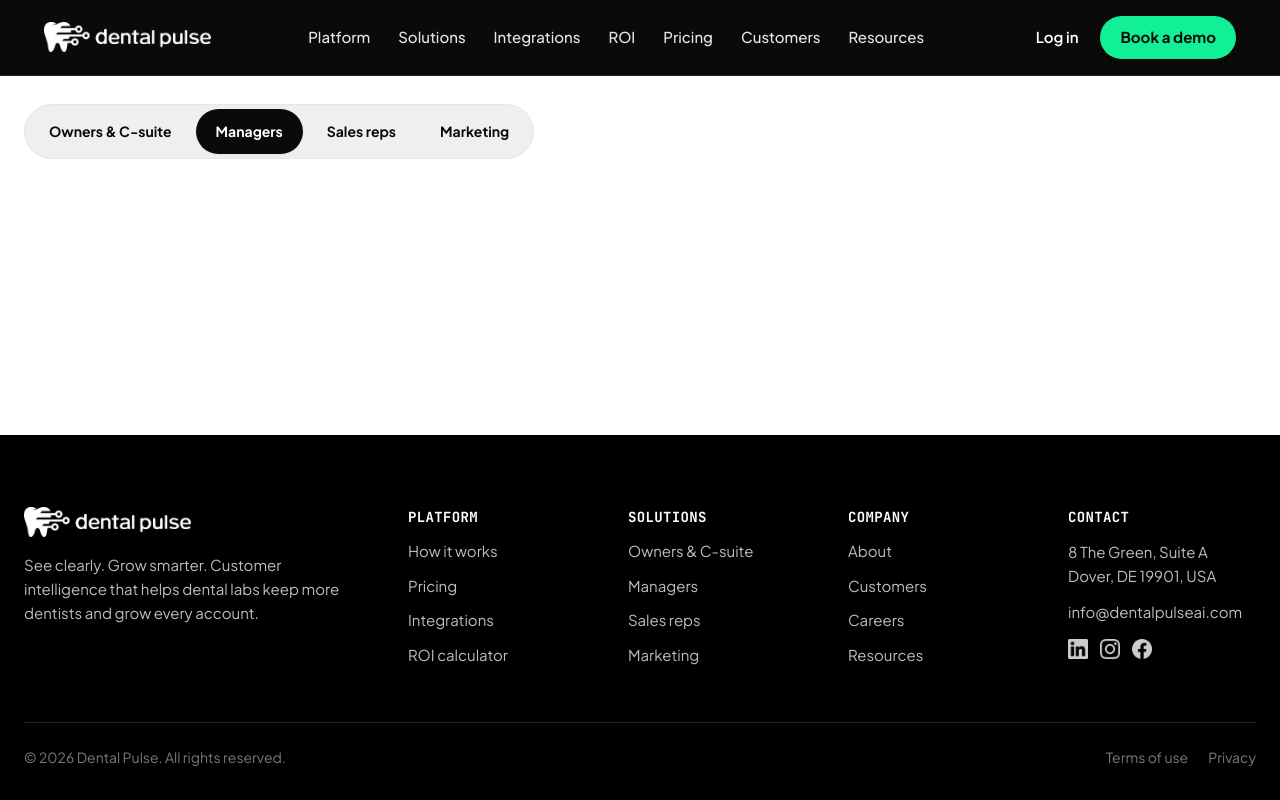
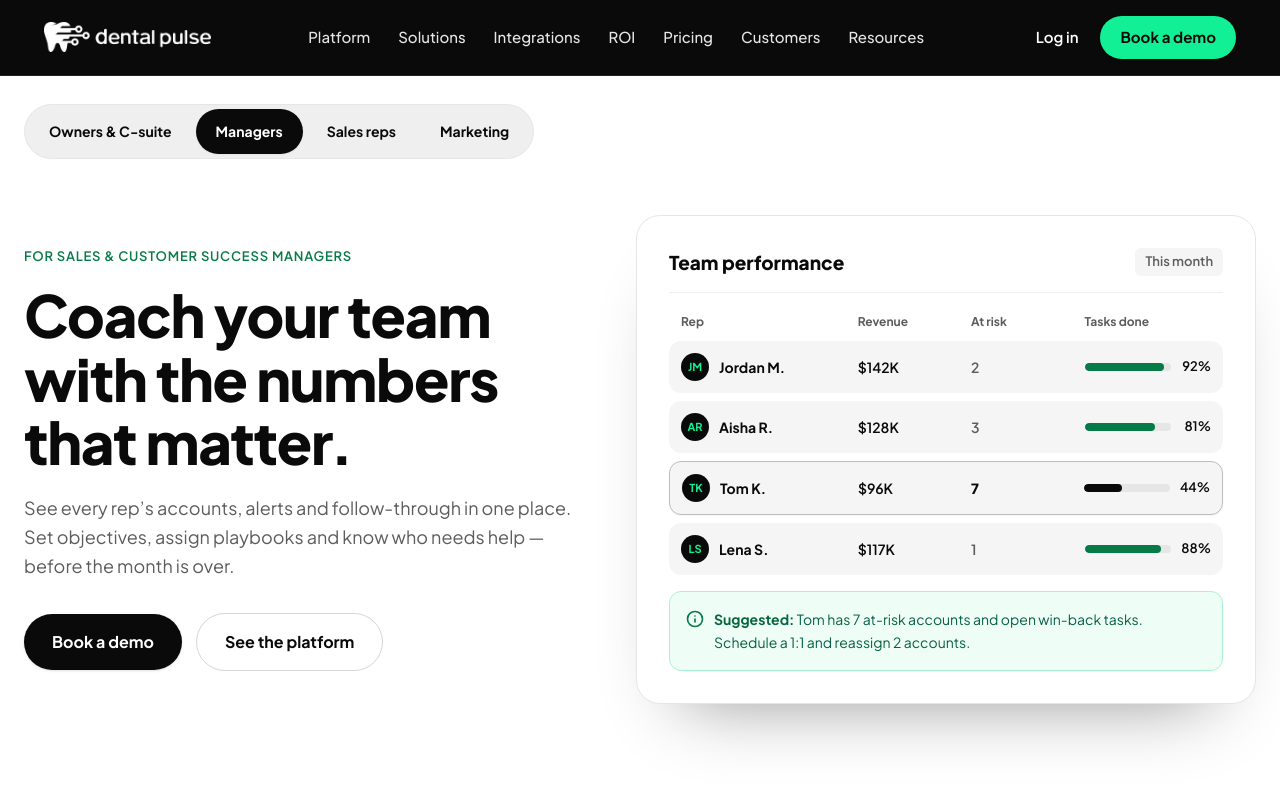
Before and after one commit to dentalPulse/dentalpulse-website, a Next.js app: page /solutions/managers in a window 1280 px wide. Shown: the top 800 px of the page. Built offline with nearby package versions, Linux system fonts and the light colour scheme.

Commit message:
feat(solutions): implement Phase 2 Managers Hero and Team Performance Card

```diff
--- a/src/app/solutions/managers/page.tsx
+++ b/src/app/solutions/managers/page.tsx
@@ -2,6 +2,7 @@ import type { Metadata } from 'next';
 import { Header } from '@/components/layout/Header';
 import { Footer } from '@/components/layout/Footer';
 import { SolutionsRoleNav } from '@/components/solutions/SolutionsRoleNav';
+import { ManagersHero } from '@/components/solutions/managers/ManagersHero';
 
 export const metadata: Metadata = {
   title: 'Solutions for Sales & CS Managers | DentalPulse',
@@ -21,7 +22,7 @@ export default function ManagersPage() {
       <Header />
       <div className="flex-1 w-full flex flex-col">
         <SolutionsRoleNav activeRole="managers" />
-        {/* Managers sections will be assembled in subsequent phases */}
+        <ManagersHero />
       </div>
       <Footer />
     </main>
--- /dev/null
+++ b/src/components/solutions/managers/ManagersHero.tsx
@@ -0,0 +1,164 @@
+import React from 'react';
+import Link from 'next/link';
+
+export function ManagersHero() {
+  const reps = [
+    {
+      initials: 'JM',
+      name: 'Jordan M.',
+      revenue: '$142K',
+      atRisk: '2',
+      tasksDone: '92%',
+      tasksWidth: '92%',
+      barColor: 'bg-[#067A47]',
+      isWarning: false,
+    },
+    {
+      initials: 'AR',
+      name: 'Aisha R.',
+      revenue: '$128K',
+      atRisk: '3',
+      tasksDone: '81%',
+      tasksWidth: '81%',
+      barColor: 'bg-[#067A47]',
+      isWarning: false,
+    },
+    {
+      initials: 'TK',
+      name: 'Tom K.',
+      revenue: '$96K',
+      atRisk: '7',
+      tasksDone: '44%',
+      tasksWidth: '44%',
+      barColor: 'bg-[#0A0A0A]',
+      isWarning: true,
+    },
+    {
+      initials: 'LS',
+      name: 'Lena S.',
+      revenue: '$117K',
+      atRisk: '1',
+      tasksDone: '88%',
+      tasksWidth: '88%',
+      barColor: 'bg-[#067A47]',
+      isWarning: false,
+    },
+  ];
+
+  return (
+    <section className="w-full bg-white pt-10 sm:pt-14 pb-18 sm:pb-24 px-6">
+      <div className="max-w-[1240px] mx-auto flex flex-col lg:flex-row gap-12 lg:gap-14 items-center justify-between">
+        {/* Left Column: Manager Narrative */}
+        <div className="flex-1 max-w-[560px]">
+          <p className="m-0 mb-4 font-mono text-[13px] font-semibold text-[#067A47] tracking-[0.06em] uppercase">
+            FOR SALES &amp; CUSTOMER SUCCESS MANAGERS
+          </p>
+          <h1 className="m-0 text-[38px] sm:text-[48px] lg:text-[58px] font-extrabold leading-[1.04] tracking-[-0.035em] text-[#0A0A0A]">
+            Coach your team with the numbers that matter.
+          </h1>
+          <p className="mt-5 text-[17px] sm:text-[18px] leading-[1.6] text-[#5C5C5C]">
+            See every rep’s accounts, alerts and follow-through in one place. Set objectives, assign playbooks and know who needs help — before the month is over.
+          </p>
+
+          <div className="flex flex-wrap items-center gap-3.5 mt-8">
+            <a
+              href="https://app.dentalpulseai.com"
+              className="inline-flex items-center justify-center bg-[#0A0A0A] text-white text-[15px] sm:text-[16px] font-bold px-7 py-3.5 sm:py-4 rounded-full hover:bg-[#222222] transition-colors shadow-sm"
+            >
+              Book a demo
+            </a>
+            <Link
+              href="/platform"
+              className="inline-flex items-center justify-center border border-[#D6D6D6] bg-white text-[#0A0A0A] text-[15px] sm:text-[16px] font-bold px-7 py-3.5 sm:py-4 rounded-full hover:bg-[#F5F5F5] transition-colors"
+            >
+              See the platform
+            </Link>
+          </div>
+        </div>
+
+        {/* Right Column: Code-Rendered Team Performance Table Card */}
+        <div className="flex-[1.15] w-full max-w-[620px]">
+          <div
+            role="region"
+            aria-label="Team performance table comparing four reps on revenue, at-risk accounts, and tasks completed"
+            className="bg-white border border-[#E6E6E6] rounded-[24px] p-6 sm:p-7 md:p-8 shadow-[0_40px_70px_-45px_rgba(0,0,0,0.45)] text-[#0A0A0A] overflow-x-auto"
+          >
+            {/* Table Header Row */}
+            <div className="flex items-center justify-between pb-4 border-b border-[#F0F0F0]">
+              <span className="text-[18px] sm:text-[19px] font-extrabold text-[#0A0A0A]">
+                Team performance
+              </span>
+              <span className="text-[12px] sm:text-[13px] text-[#5C5C5C] font-semibold bg-[#F5F5F5] px-2.5 py-1 rounded-md">
+                This month
+              </span>
+            </div>
+
+            {/* Column Labels */}
+            <div className="grid grid-cols-[1.6fr_1fr_1fr_1.2fr] gap-2 mt-5 text-[12px] font-bold text-[#5C5C5C] px-3 min-w-[460px]">
+              <span>Rep</span>
+              <span>Revenue</span>
+              <span>At risk</span>
+              <span>Tasks done</span>
+            </div>
+
+            {/* Rep Rows */}
+            <div className="flex flex-col gap-2 mt-2.5 min-w-[460px]">
+              {reps.map((rep) => (
+                <div
+                  key={rep.name}
+                  className={`grid grid-cols-[1.6fr_1fr_1fr_1.2fr] gap-2 items-center p-3 rounded-[12px] bg-[#F5F5F5] text-[14px] ${
+                    rep.isWarning ? 'border border-[#BDBDBD] shadow-xs' : ''
+                  }`}
+                >
+                  {/* Rep Name & Avatar */}
+                  <span className="flex items-center gap-2.5">
+                    <span className="w-7 h-7 rounded-full bg-[#0A0A0A] text-[#12F095] flex items-center justify-center text-[11px] font-bold shrink-0">
+                      {rep.initials}
+                    </span>
+                    <b className="text-[#0A0A0A] font-bold truncate">{rep.name}</b>
+                  </span>
+
+                  {/* Revenue */}
+                  <span className="font-semibold text-[#0A0A0A]">{rep.revenue}</span>
+
+                  {/* At Risk */}
+                  <span
+                    className={`${
+                      rep.isWarning ? 'font-extrabold text-[#0A0A0A]' : 'text-[#5C5C5C] font-semibold'
+                    }`}
+                  >
+                    {rep.atRisk}
+                  </span>
+
+                  {/* Tasks Done Bar */}
+                  <span className="flex items-center gap-2 text-[13px] font-semibold text-[#0A0A0A]">
+                    <span className="flex-1 h-2 bg-[#E6E6E6] rounded-full overflow-hidden">
+                      <span
+                        className={`block h-2 rounded-full ${rep.barColor}`}
+                        style={{ width: rep.tasksWidth }}
+                      />
+                    </span>
+                    <span className="w-8 text-right shrink-0">{rep.tasksDone}</span>
+                  </span>
+                </div>
+              ))}
+            </div>
+
+            {/* Suggested Action Box */}
+            <div className="mt-4 p-3.5 sm:p-4 rounded-[12px] bg-[#EEFDF5] border border-[#A7F3D0] text-[13.5px] sm:text-[14px] leading-relaxed text-[#065F46] flex items-start gap-2.5">
+              <svg width="18" height="18" viewBox="0 0 24 24" fill="none" stroke="#067A47" strokeWidth="2.2" strokeLinecap="round" strokeLinejoin="round" className="shrink-0 mt-0.5" aria-hidden="true">
+                <circle cx="12" cy="12" r="10" />
+                <line x1="12" y1="16" x2="12" y2="12" />
+                <line x1="12" y1="8" x2="12.01" y2="8" />
+              </svg>
+              <div>
+                <b className="font-bold text-[#06663C]">Suggested:</b>{' '}
+                Tom has 7 at-risk accounts and open win-back tasks. Schedule a 1:1 and reassign 2 accounts.
+              </div>
+            </div>
+          </div>
+        </div>
+      </div>
+    </section>
+  );
+}
```
